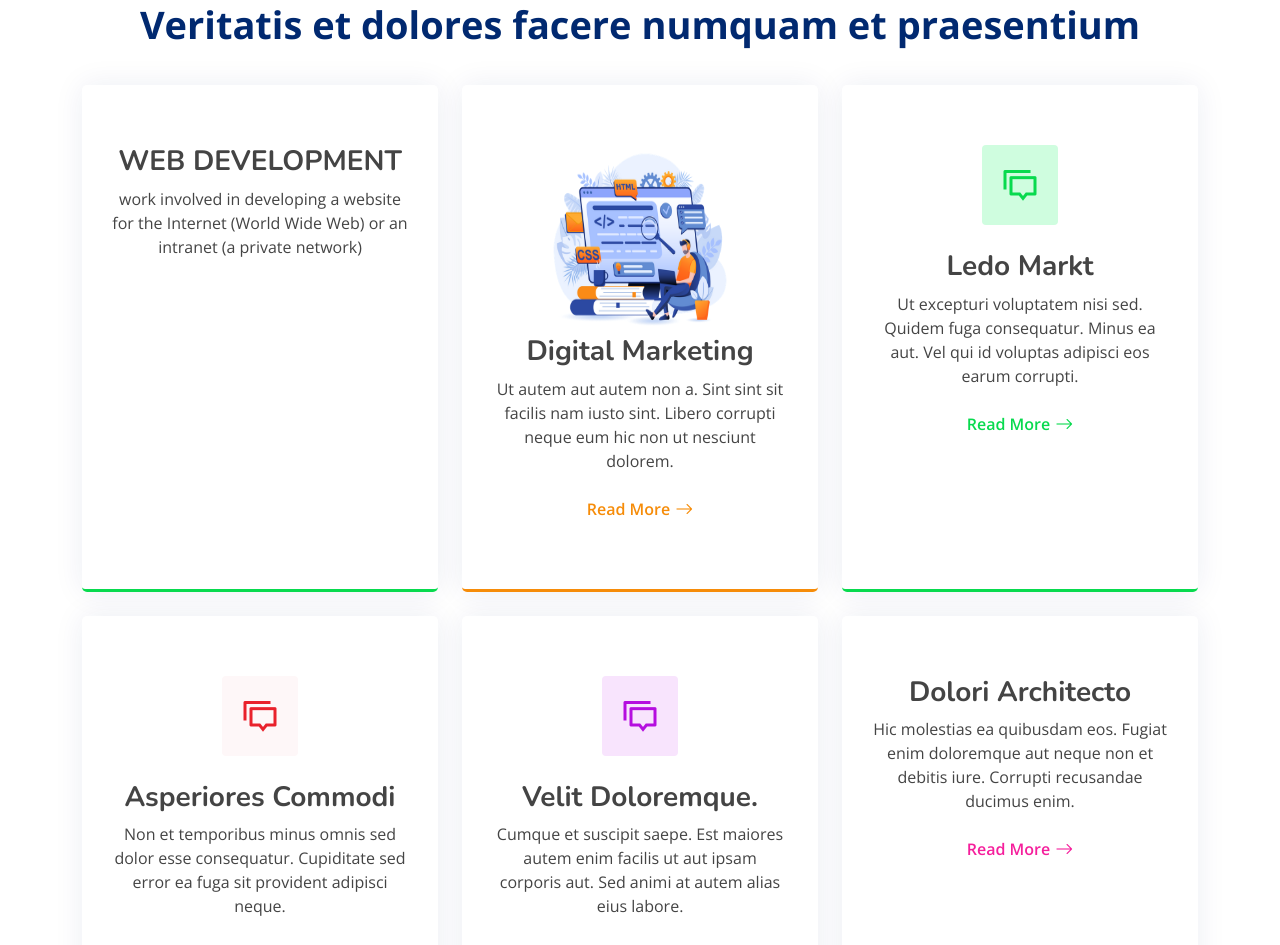
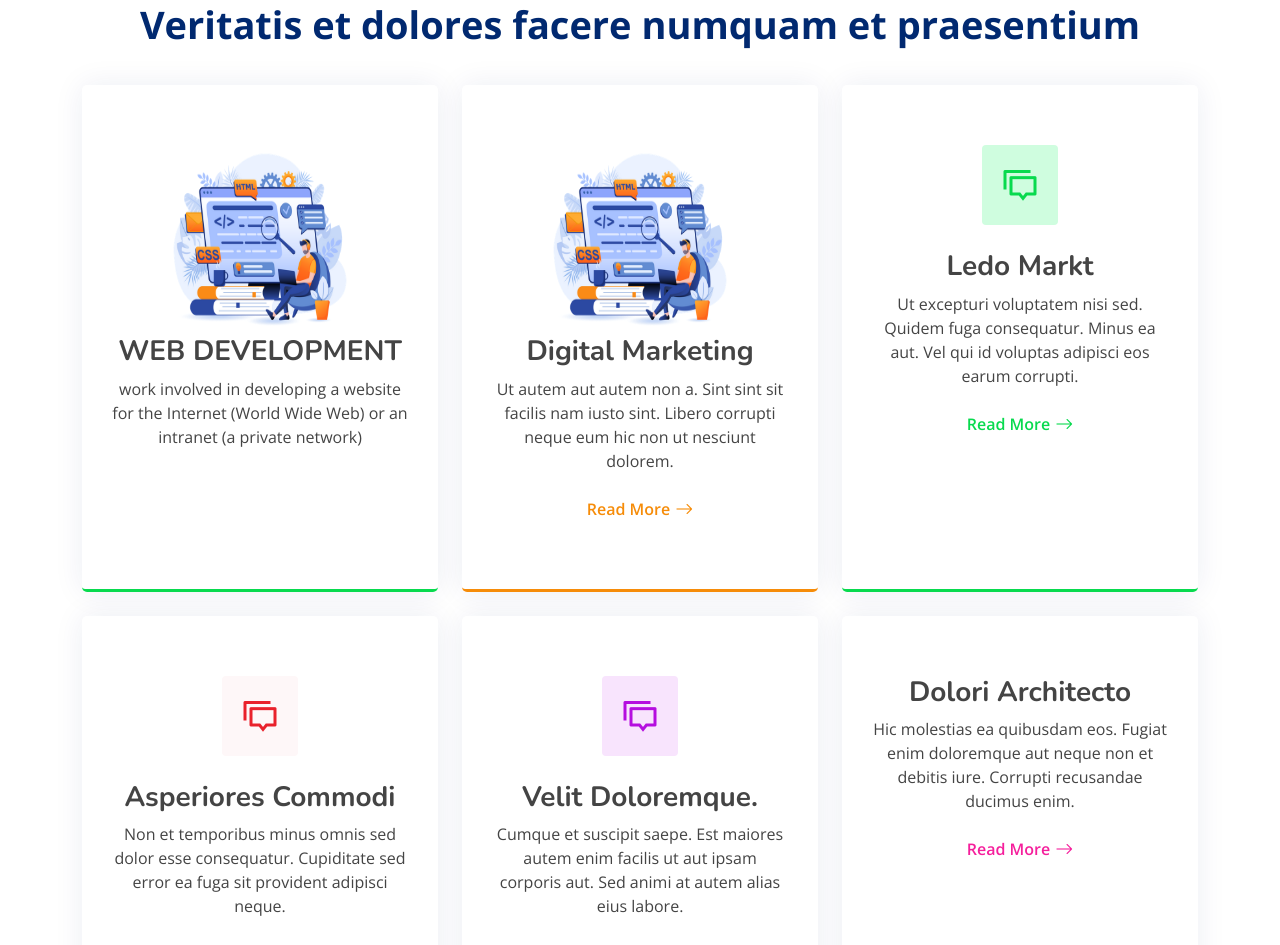
Before and after one commit to jakkansai/portfolio, a plain HTML site: page index.html in a window 1280 px wide. Shown: the part 1612-2557 px from the top of the page. Drawn offline with nearby package versions, Linux system fonts and the light colour scheme.

Commit message:
Update index.html

```diff
--- a/index.html
+++ b/index.html
@@ -455,11 +455,11 @@
         <div class="row gy-4">
           <div class="col-lg-4 col-md-6" data-aos="fade-up" data-aos-delay="400">
             <div class="service-box green">
-            <i  <img
+             <img
               src="/assets/img/web.png" width="190" height="190"
               alt="development icon"
             />
-              </i>
+
 
 
 
```
